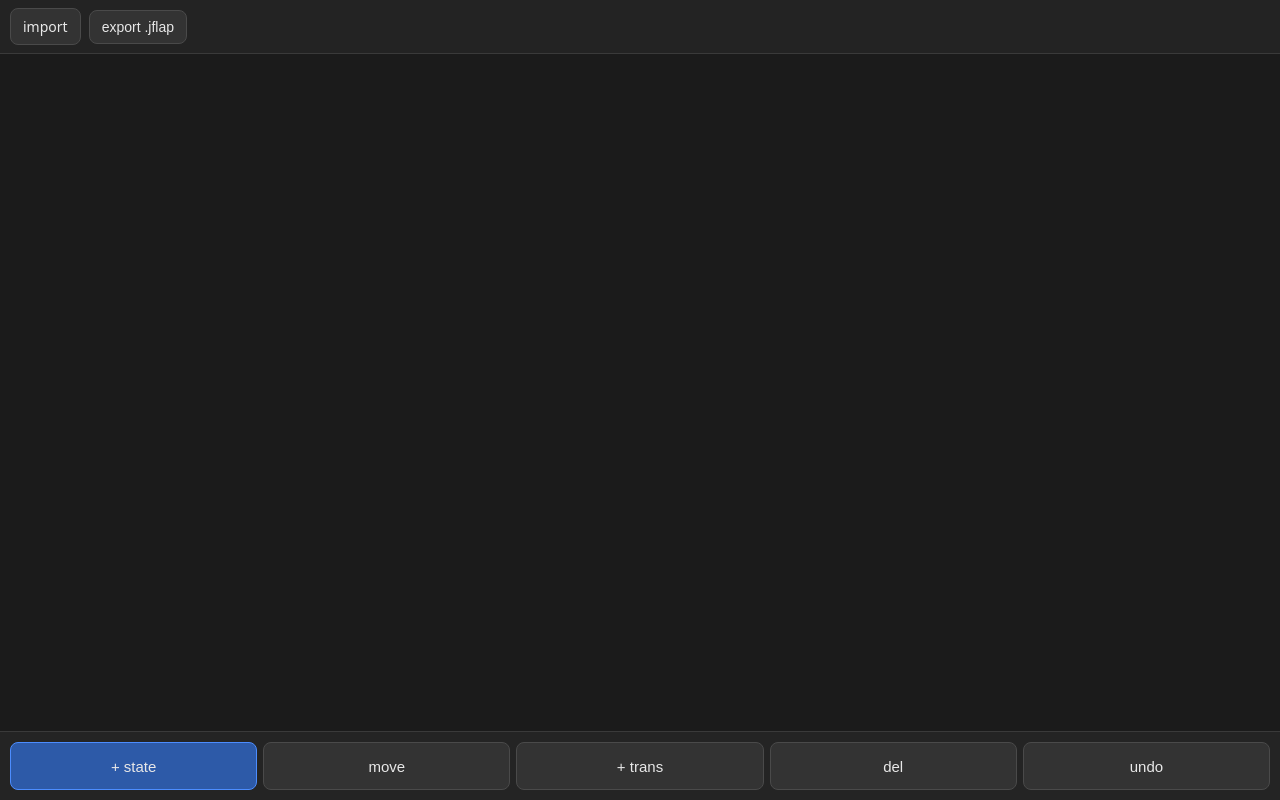
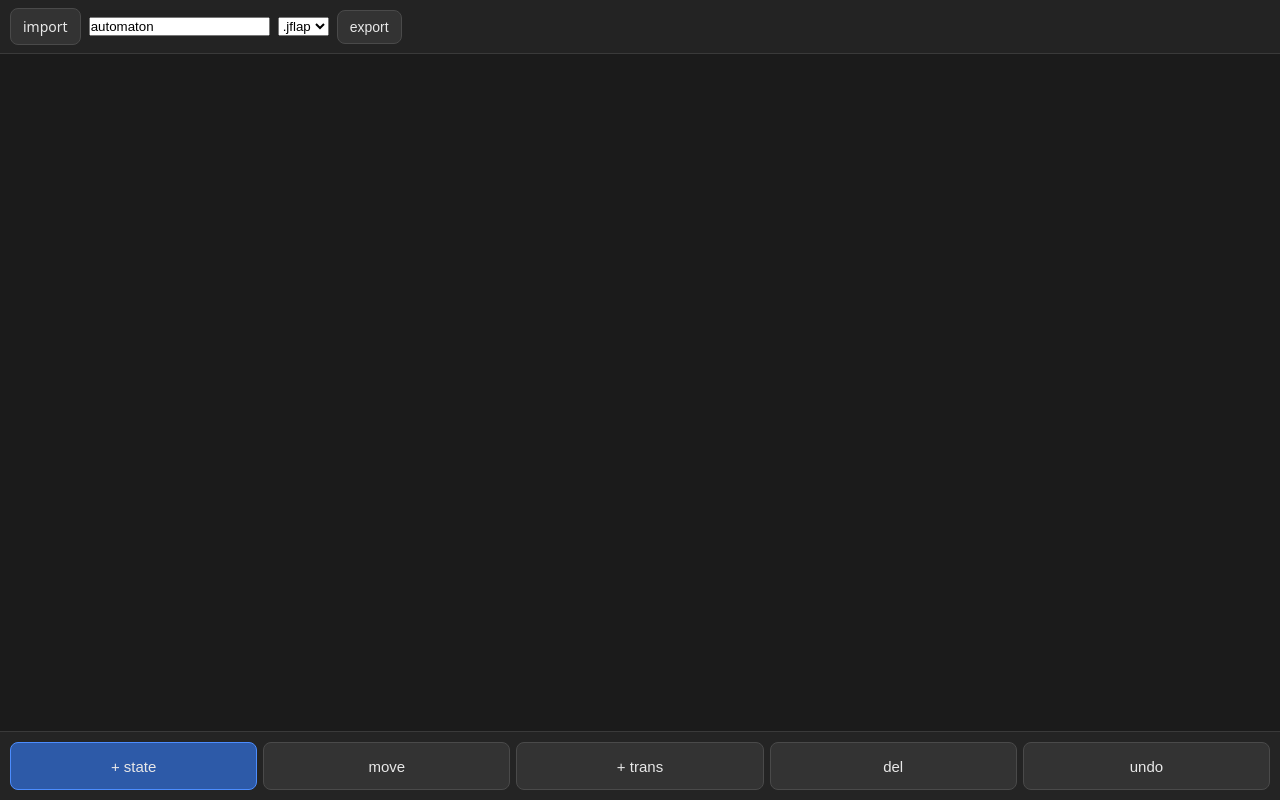
Before and after one commit to persimon-c/automata-meow, a plain HTML site: page index.html in a window 1280 px wide. Drawn offline with Linux system fonts and the light colour scheme.

Commit message:
add editable export filename and extension toggle to topbar

```diff
--- a/index.html
+++ b/index.html
@@ -39,7 +39,12 @@
 
 <div id="topbar">
   <label class="btn">import<input id="file-import" type="file" accept=".jff,.jflap,.xml" hidden></label>
-  <button id="btn-export" class="btn">export .jflap</button>
+  <input id="export-name" value="automaton" autocomplete="off" spellcheck="false" title="export filename without extension">
+  <select id="export-ext" title="export extension">
+    <option value=".jflap">.jflap</option>
+    <option value=".jff">.jff</option>
+  </select>
+  <button id="btn-export" class="btn">export</button>
   <span id="dirty" class="hidden">● unsaved</span>
 </div>
 
```
